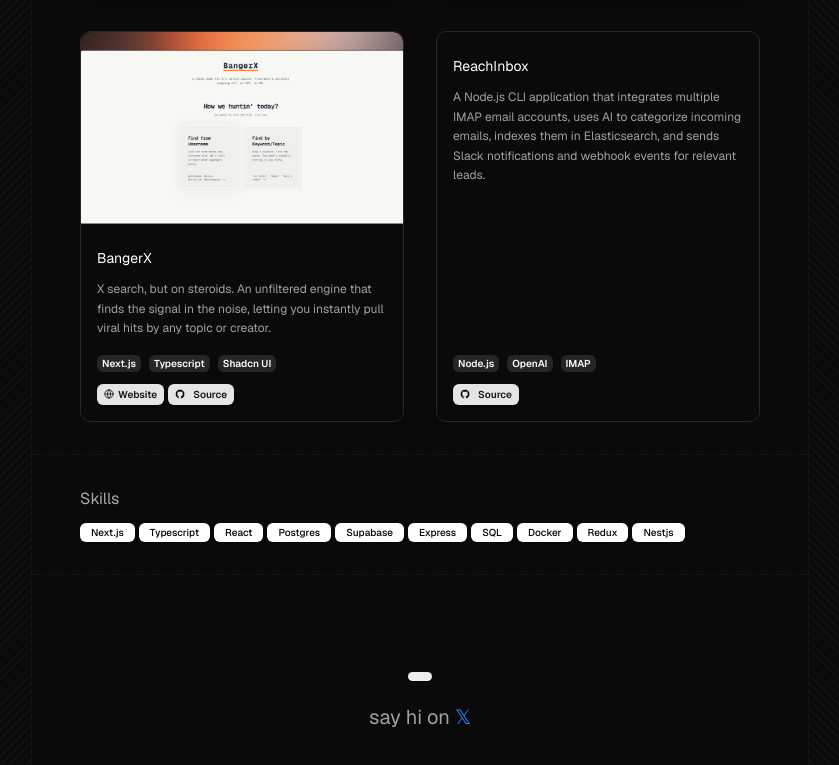
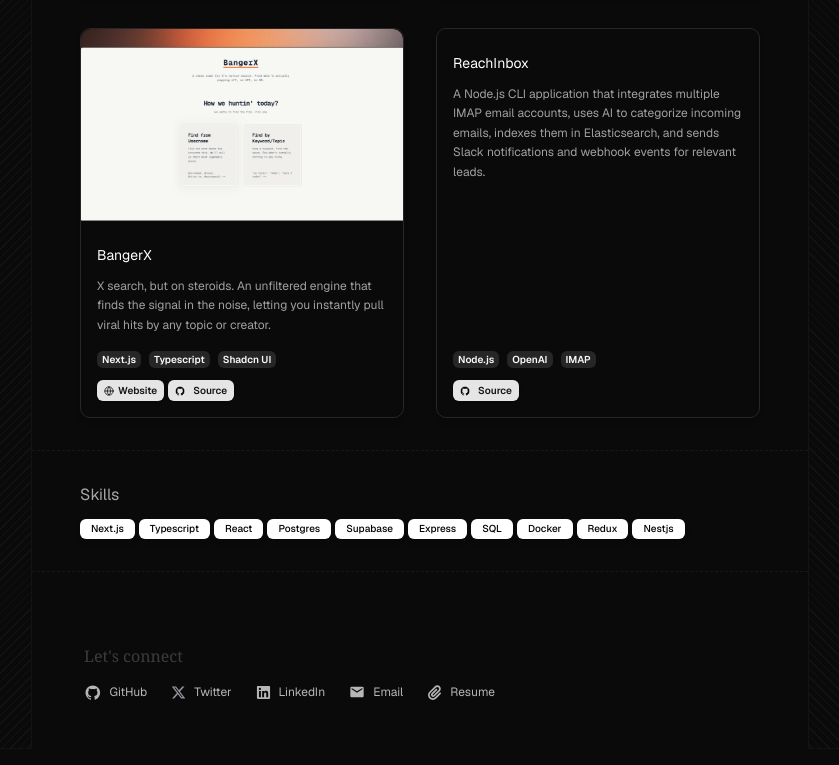
Before and after one commit to eeshm/portfolio, a Next.js app: page / in a window 1280 px wide. Shown: the part 1139-1904 px from the top of the page, without its empty margins (220-1059 px from the left). Built offline with nearby package versions, Linux system fonts and the light colour scheme.

Commit message:
update footer

```diff
--- a/components/About.tsx
+++ b/components/About.tsx
@@ -14,7 +14,6 @@
             <section className="py-2">
                 <BlurFade delay={0.1}>
                     <div className="items-start px-4  mb-8 ">
-
                         <div className='pt-25 md:pt-25'>
                             <div className="flex font-sans justify-between">
                                 <div className="flex flex-col  gap-2 items-start">
--- a/components/Footer.tsx
+++ b/components/Footer.tsx
@@ -1,12 +1,69 @@
 import Link from 'next/link';
-import { BlurFade } from "./ui/blur-fade";
+import { MdiGithub } from "./ui/github";
+import { MdiLinkedin } from "./ui/linkedin";
+import { MaterialSymbolsMail } from "./ui/mail";
+import { QlementineIconsResume16 } from "./ui/resume";
+import XIcon from './ui/XIcon';
+
 export default function Footer(){
     return(
         <>
-        <footer className="w-full h-56 px-4 text-black dark:text-white py-4 mt-4 mb-3 flex flex-col justify-center items-center opacity: 1; filter: blur(0px); will-change: auto; transform: translateY(-6px)">
-            <div className="flex flex-col justify-center items-center space-y-3 ">
-                <div className='rounded-lg bg-foreground text-background px-3 py-1 text-sm'><hr /></div>
-                <p className="text-xl mt-2 mx-auto max-w-[600px] text-muted-foreground md:text-xl/relaxed lg:text-base/relaxed xl:text-xl/relaxed">say hi on <Link href={"https://x.com/eeshmidha1"} className='text-blue-500 hover:underline'>𝕏</Link></p>
+        <footer className="w-full px-4 py-12 mb-5 text-black dark:text-white">
+            <div className="max-w-2xl mx-auto flex flex-col  space-y-8">
+                {/* Divider */}
+                {/* <div className="w-12 h-0.5 bg-gradient-to-r from-transparent via-black dark:via-white to-transparent"></div> */}
+
+                {/* Let's connect section */}
+                <div className="flex flex-col space-y-6">
+                    <h3 className=" mb-4 opacity-20 mt-4 sm:mt-6 font-serif">Let's connect</h3>
+
+                    {/* Social Links */}
+                    <div className="flex gap-6 flex-wrap">
+                        <Link
+                            href="https://github.com/eeshm"
+                            target="_blank"
+                            rel="noopener noreferrer"
+                            className="opacity-70 hover:opacity-100 transition-opacity duration-300 flex items-center gap-2"
+                        >
+                            <MdiGithub className=" dark:fill-white fill-black" />
+                            <span className="hidden md:inline text-xs">GitHub</span>
+                        </Link>
+                        <Link
+                            href="https://x.com/eeshmidha1"
+                            target="_blank"
+                            rel="noopener noreferrer"
+                            className="opacity-70 hover:opacity-100 transition-opacity duration-300 flex items-center gap-2 text-lg"
+                        >
+                            <XIcon  className='w-4 h-4'/>
+                            <span className="hidden md:inline text-xs">Twitter</span>
+                        </Link>
+                        <Link
+                            href="https://linkedin.com/in/eesh-midha"
+                            target="_blank"
+                            rel="noopener noreferrer"
+                            className="opacity-70 hover:opacity-100 transition-opacity duration-300 flex items-center gap-2"
+                        >
+                            <MdiLinkedin className="dark:fill-white fill-black" />
+                            <span className="hidden md:inline text-xs">LinkedIn</span>
+                        </Link>
+                        <Link
+                            href="mailto:eeshmidha08@gmail.com"
+                            className="opacity-70 hover:opacity-100 transition-opacity duration-300 flex items-center gap-2"
+                        >
+                            <MaterialSymbolsMail className="w-4 h-4 dark:fill-white fill-black" />
+                            <span className="hidden md:inline text-xs">Email</span>
+                        </Link>
+                        <Link
+                            href="https://drive.google.com/file/d/1LYji7Ueg8uuDERr6dNRF7EulkmGYwUfi/view"
+                            target="_blank"
+                            rel="noopener noreferrer"
+                            className="opacity-70 hover:opacity-100 transition-opacity duration-300 flex items-center gap-2"
+                        >
+                            <QlementineIconsResume16 className=" dark:fill-white fill-black" />
+                            <span className="hidden md:inline text-xs">Resume</span>
+                        </Link>
+                    </div>
+                </div>
             </div>
         </footer>
         </>
--- /dev/null
+++ b/components/ui/XIcon.tsx
@@ -0,0 +1,5 @@
+export default function XIcon(props: React.SVGProps<SVGSVGElement>) {
+    return (
+        <svg stroke="currentColor" fill="currentColor" stroke-width="0" viewBox="0 0 512 512" className="sm:size-[15px] group-hover:scale-110 transition-transform duration-200 flex-shrink-0 text-gray-700 dark:text-gray-200 sm:text-gray-600 sm:dark:text-gray-300" height="20" width="20" xmlns="http://www.w3.org/2000/svg"><path d="M389.2 48h70.6L305.6 224.2 487 464H345L233.7 318.6 106.5 464H35.8L200.7 275.5 26.8 48H172.4L272.9 180.9 389.2 48zM364.4 421.8h39.1L151.1 88h-42L364.4 421.8z"></path></svg>
+    );
+}
--- a/components/ui/github.tsx
+++ b/components/ui/github.tsx
@@ -2,6 +2,6 @@
 
 export function MdiGithub(props: SVGProps<SVGSVGElement>) {
   return (
-    <svg xmlns="http://www.w3.org/2000/svg" width="1.3em" height="1.3em" viewBox="0 0 24 24" {...props}>{/* Icon from Material Design Icons by Pictogrammers - https://github.com/Templarian/MaterialDesign/blob/master/LICENSE */}<path  d="M12 2A10 10 0 0 0 2 12c0 4.42 2.87 8.17 6.84 9.5c.5.08.66-.23.66-.5v-1.69c-2.77.6-3.36-1.34-3.36-1.34c-.46-1.16-1.11-1.47-1.11-1.47c-.91-.62.07-.6.07-.6c1 .07 1.53 1.03 1.53 1.03c.87 1.52 2.34 1.07 2.91.83c.09-.65.35-1.09.63-1.34c-2.22-.25-4.55-1.11-4.55-4.92c0-1.11.38-2 1.03-2.71c-.1-.25-.45-1.29.1-2.64c0 0 .84-.27 2.75 1.02c.79-.22 1.65-.33 2.5-.33s1.71.11 2.5.33c1.91-1.29 2.75-1.02 2.75-1.02c.55 1.35.2 2.39.1 2.64c.65.71 1.03 1.6 1.03 2.71c0 3.82-2.34 4.66-4.57 4.91c.36.31.69.92.69 1.85V21c0 .27.16.59.67.5C19.14 20.16 22 16.42 22 12A10 10 0 0 0 12 2" /></svg>
+    <svg xmlns="http://www.w3.org/2000/svg" width="1.1em" height="1.1em" viewBox="0 0 24 24" {...props}>{/* Icon from Material Design Icons by Pictogrammers - https://github.com/Templarian/MaterialDesign/blob/master/LICENSE */}<path  d="M12 2A10 10 0 0 0 2 12c0 4.42 2.87 8.17 6.84 9.5c.5.08.66-.23.66-.5v-1.69c-2.77.6-3.36-1.34-3.36-1.34c-.46-1.16-1.11-1.47-1.11-1.47c-.91-.62.07-.6.07-.6c1 .07 1.53 1.03 1.53 1.03c.87 1.52 2.34 1.07 2.91.83c.09-.65.35-1.09.63-1.34c-2.22-.25-4.55-1.11-4.55-4.92c0-1.11.38-2 1.03-2.71c-.1-.25-.45-1.29.1-2.64c0 0 .84-.27 2.75 1.02c.79-.22 1.65-.33 2.5-.33s1.71.11 2.5.33c1.91-1.29 2.75-1.02 2.75-1.02c.55 1.35.2 2.39.1 2.64c.65.71 1.03 1.6 1.03 2.71c0 3.82-2.34 4.66-4.57 4.91c.36.31.69.92.69 1.85V21c0 .27.16.59.67.5C19.14 20.16 22 16.42 22 12A10 10 0 0 0 12 2" /></svg>
   )
 }
--- a/components/ui/linkedin.tsx
+++ b/components/ui/linkedin.tsx
@@ -2,5 +2,5 @@
 
 export function MdiLinkedin(props: SVGProps<SVGSVGElement>) {
   return (
-<svg stroke="currentColor" fill="currentColor" stroke-width="0" viewBox="0 0 448 512" height="18" width="18" xmlns="http://www.w3.org/2000/svg"><path d="M416 32H31.9C14.3 32 0 46.5 0 64.3v383.4C0 465.5 14.3 480 31.9 480H416c17.6 0 32-14.5 32-32.3V64.3c0-17.8-14.4-32.3-32-32.3zM135.4 416H69V202.2h66.5V416zm-33.2-243c-21.3 0-38.5-17.3-38.5-38.5S80.9 96 102.2 96c21.2 0 38.5 17.3 38.5 38.5 0 21.3-17.2 38.5-38.5 38.5zm282.1 243h-66.4V312c0-24.8-.5-56.7-34.5-56.7-34.6 0-39.9 27-39.9 54.9V416h-66.4V202.2h63.7v29.2h.9c8.9-16.8 30.6-34.5 62.9-34.5 67.2 0 79.7 44.3 79.7 101.9V416z"></path></svg>  )
+<svg stroke="currentColor" fill="currentColor" stroke-width="0" viewBox="0 0 448 512" height="15" width="15" xmlns="http://www.w3.org/2000/svg"><path d="M416 32H31.9C14.3 32 0 46.5 0 64.3v383.4C0 465.5 14.3 480 31.9 480H416c17.6 0 32-14.5 32-32.3V64.3c0-17.8-14.4-32.3-32-32.3zM135.4 416H69V202.2h66.5V416zm-33.2-243c-21.3 0-38.5-17.3-38.5-38.5S80.9 96 102.2 96c21.2 0 38.5 17.3 38.5 38.5 0 21.3-17.2 38.5-38.5 38.5zm282.1 243h-66.4V312c0-24.8-.5-56.7-34.5-56.7-34.6 0-39.9 27-39.9 54.9V416h-66.4V202.2h63.7v29.2h.9c8.9-16.8 30.6-34.5 62.9-34.5 67.2 0 79.7 44.3 79.7 101.9V416z"></path></svg>  )
 }
--- a/components/ui/resume.tsx
+++ b/components/ui/resume.tsx
@@ -1,7 +1,7 @@
 import { SVGProps } from "react";
 export function QlementineIconsResume16(props: SVGProps<SVGSVGElement>) {
   return (
-    <svg stroke="currentColor" fill="currentColor" stroke-width="0" viewBox="0 0 448 512" height="18" width="18" xmlns="http://www.w3.org/2000/svg"><path d="M364.2 83.8c-24.4-24.4-64-24.4-88.4 0l-184 184c-42.1 42.1-42.1 110.3 0 152.4s110.3 42.1 152.4 0l152-152c10.9-10.9 28.7-10.9 39.6 0s10.9 28.7 0 39.6l-152 152c-64 64-167.6 64-231.6 0s-64-167.6 0-231.6l184-184c46.3-46.3 121.3-46.3 167.6 0s46.3 121.3 0 167.6l-176 176c-28.6 28.6-75 28.6-103.6 0s-28.6-75 0-103.6l144-144c10.9-10.9 28.7-10.9 39.6 0s10.9 28.7 0 39.6l-144 144c-6.7 6.7-6.7 17.7 0 24.4s17.7 6.7 24.4 0l176-176c24.4-24.4 24.4-64 0-88.4z"></path></svg>
+    <svg stroke="currentColor" fill="currentColor" stroke-width="0" viewBox="0 0 448 512" height="15" width="15" xmlns="http://www.w3.org/2000/svg"><path d="M364.2 83.8c-24.4-24.4-64-24.4-88.4 0l-184 184c-42.1 42.1-42.1 110.3 0 152.4s110.3 42.1 152.4 0l152-152c10.9-10.9 28.7-10.9 39.6 0s10.9 28.7 0 39.6l-152 152c-64 64-167.6 64-231.6 0s-64-167.6 0-231.6l184-184c46.3-46.3 121.3-46.3 167.6 0s46.3 121.3 0 167.6l-176 176c-28.6 28.6-75 28.6-103.6 0s-28.6-75 0-103.6l144-144c10.9-10.9 28.7-10.9 39.6 0s10.9 28.7 0 39.6l-144 144c-6.7 6.7-6.7 17.7 0 24.4s17.7 6.7 24.4 0l176-176c24.4-24.4 24.4-64 0-88.4z"></path></svg>
 
   )
 }
```
